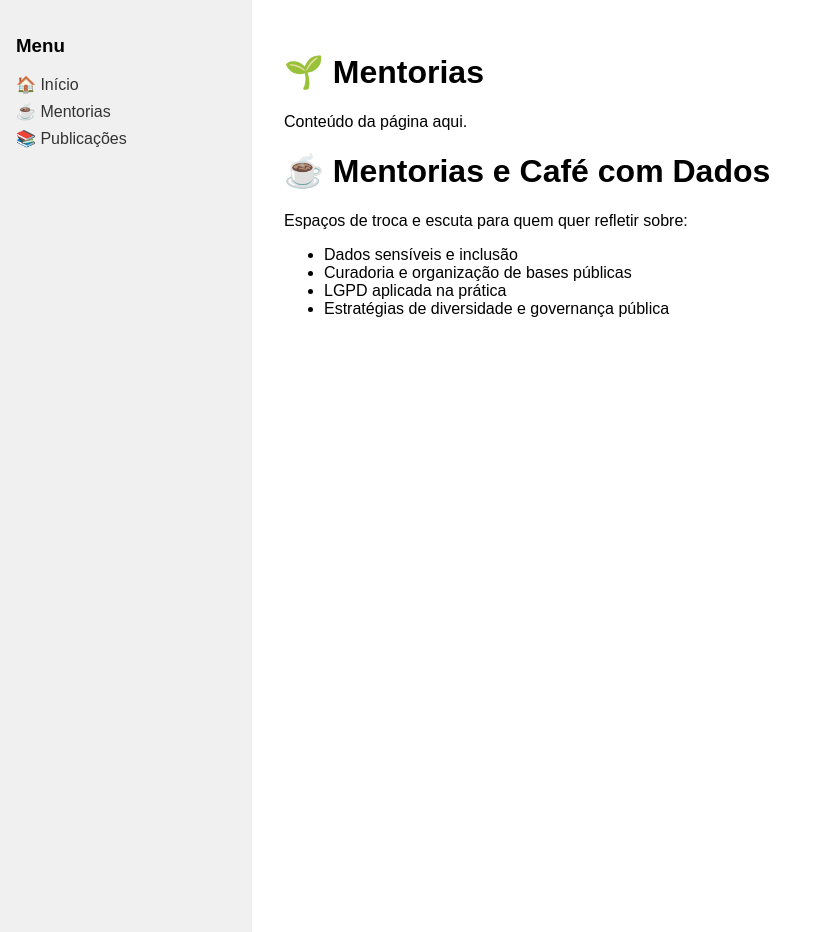
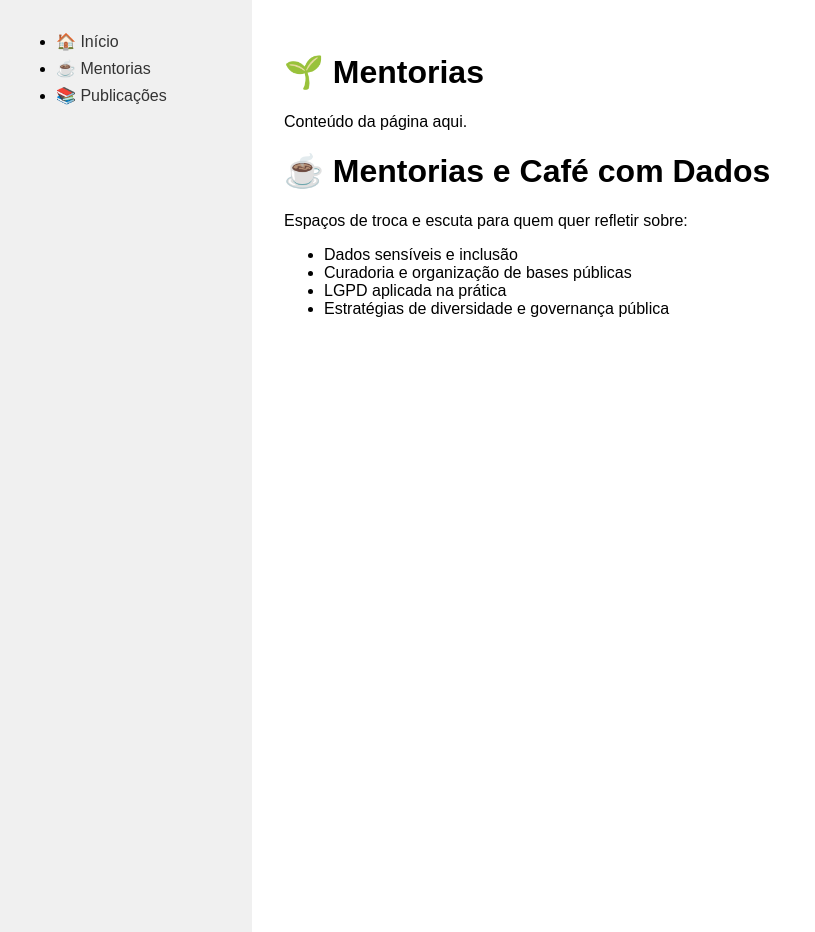
Before and after one commit to Maira-LimaS/maira-limas.github.io, a Jekyll site: the page built from mentorias.md, in a window 1280 px wide. Shown: the whole page, without its empty margins (0-815 px from the left). Built offline with Jekyll 4.4.1, drawn with Linux system fonts in a browser that asks for light colours.

Commit message:
default.html

```diff
--- a/_layouts/default.html
+++ b/_layouts/default.html
@@ -12,11 +12,13 @@
 </head>
 <body>
   <nav>
-    <h3>Menu</h3>
-    <a href="/">🏠 Início</a>
-    <a href="/mentorias/">☕ Mentorias</a>
-    <a href="/publicacoes/">📚 Publicações</a>
-  </nav>
+  <ul>
+    <li><a href="/">🏠 Início</a></li>
+    <li><a href="/mentorias/">☕ Mentorias</a></li>
+    <li><a href="/publicacoes/">📚 Publicações</a></li>
+  </ul>
+</nav>
+
   <main>
     {{ content }}
   </main>
```
